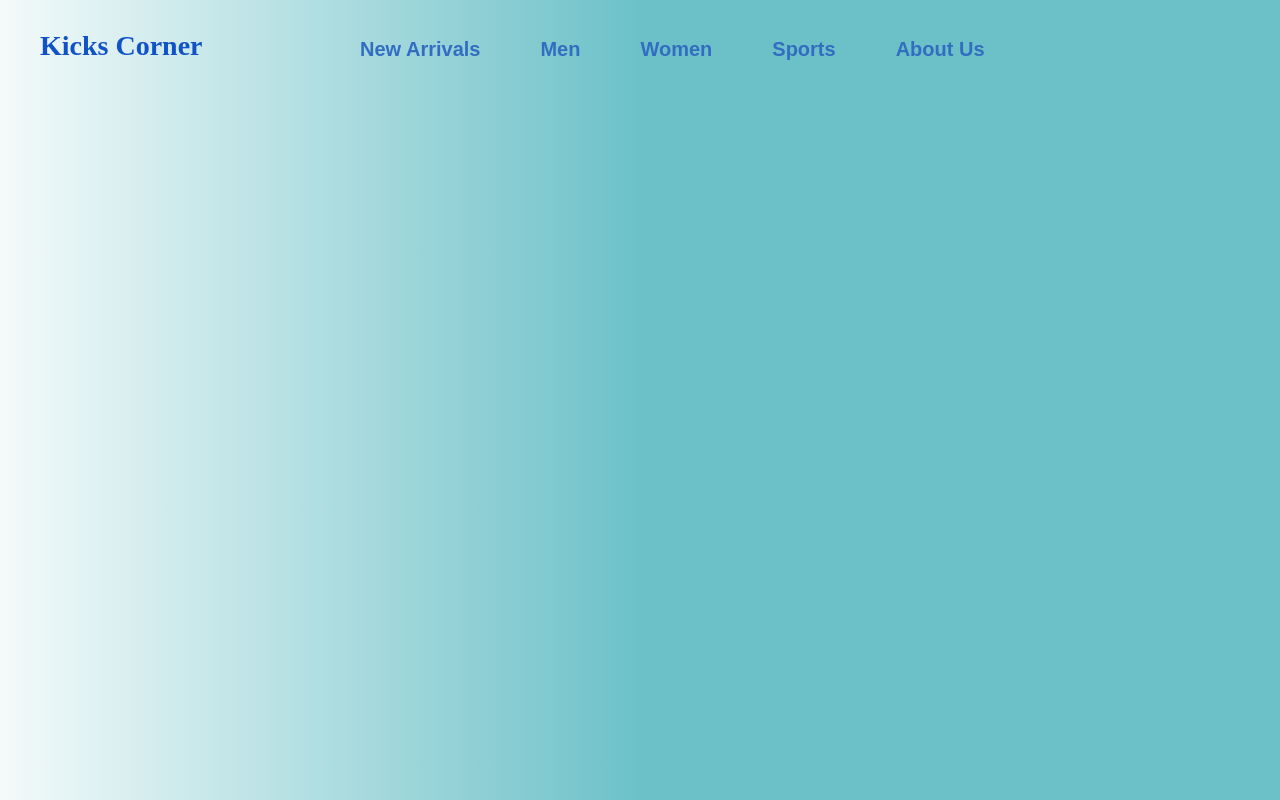
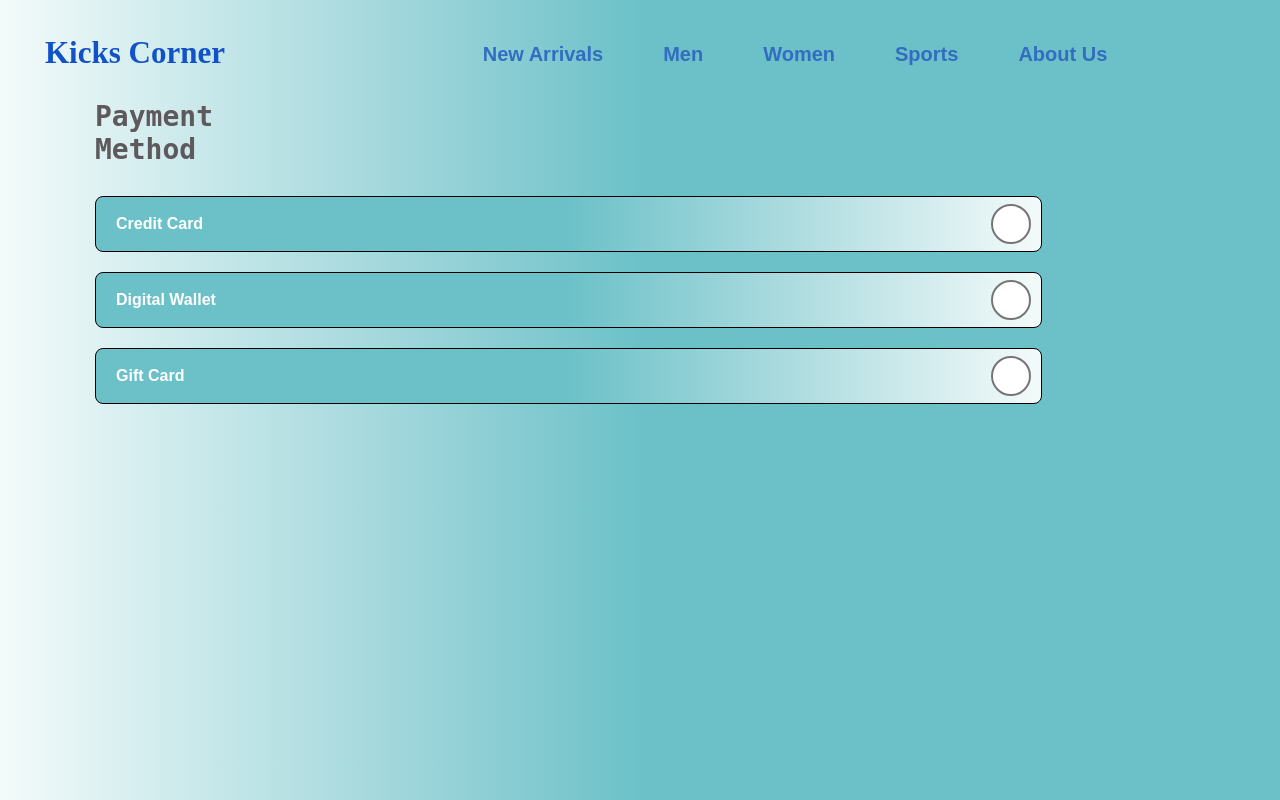
Before and after one commit to OpenStag/project-6, a PHP site: page / in a window 1280 px wide. Run offline with PHP 8.4, Linux system fonts and the light colour scheme.

Commit message:
Add the payment method including payment options with radio buttons. Add the favourite icon to the navbar.

```diff
--- a/index.html
+++ b/index.html
@@ -13,7 +13,13 @@
   <div class="cart">
     <a href="#">
         <img src="images/cart.png" alt="Cart Icon" class="cart-icon">
+            </a>
+</div>
+<div class="heart">
+    <a href="#">
+        <img src="images/heart.png" alt="Heart Icon" class="heart-icon">
     </a>
+
 </div>
             <div class="icon">
                 <h2 class="logo">Kicks Corner</h2>
@@ -34,6 +40,29 @@
 
     </div>
 
+<main>
+    <div class="payment-method">
+        <h1>Payment Method</h1>
+    </div>
+
+    <div class="payment-method-button">
+        <span>Credit Card</span>
+        <input type="radio" class="radio-button" name="payment" value="credit-card">
+    </div>
+
+    <div class="payment-method-button">
+        <span>Digital Wallet</span>
+        <input type="radio" class="radio-button" name="payment" value="digital-wallet">
+    </div>
+    <div class="payment-method-button">
+        <span>Gift Card</span>
+        <input type="radio" class="radio-button" name="payment" value="gift-card">
+    </div>
+
+</main>
+
+
+
 
 
 
--- a/style.css
+++ b/style.css
@@ -9,7 +9,7 @@
   min-height: 100vh;
   margin: 0;
   font-family: 'Arial', sans-serif;
-  padding: 20px;
+  padding: 25px;
 
 }
 
@@ -29,7 +29,7 @@
 
 .logo{
     color: rgb(17, 82, 199);
-    font-size: 28px;
+    font-size: 31px;
     font-family:'Times New Roman';
     padding-left: 20px;
     float: left;
@@ -37,14 +37,15 @@
 }
 
 .menu{
-    width: 900px;
+    width: 1000px;
     height: 70px;
     float: left;
+
 
 }
 
 ul{
-    float: left;
+    float: center;
     display: flex;
     justify-content: center;
     align-items: center;
@@ -81,7 +82,8 @@ body, html {
 .cart{
     position: absolute;
     top: 10px;
-    right: 100px;
+    right: 150px;
+    padding: 7px;
 }
 
 .cart-icon {
@@ -94,3 +96,89 @@ body, html {
 .cart-icon:hover {
     opacity: 1;           /* fully visible on hover */
 }
+
+.heart{
+    position: absolute;
+    top: 10px;
+    right: 100px;
+    padding: 7px;
+}
+
+.heart-icon {
+    width: 28px;
+    height: 28px;
+    opacity: 0.7;         /* semi-transparent */
+    transition: opacity 0.3s;
+}
+
+.heart-icon:hover {
+    opacity: 1;           /* fully visible on hover */
+}
+
+.payment-method {
+    width: 20%;
+    height: 50%;
+    font-size: 14px;
+    color: rgb(93, 89, 93);
+    display: flex;
+    font-family: 'Roboto Mono', monospace;
+    font-weight: 500;
+    justify-content: center;
+    align-items: center;
+    padding-top: 5px;
+    padding-left: 70px;
+}
+
+.payment-method-button{
+    width:77%;
+    margin-top: 30px;
+    margin-left: 70px;
+    margin-bottom: -10px;
+    border-radius: 8px;
+    padding: 17px 20px;
+    background: linear-gradient(90deg,rgb(108, 193, 200) 50%, rgb(244, 250, 250) 100% );
+    border: black 1px solid;
+    cursor: pointer;
+    font-family: Arial, Helvetica, sans-serif;
+    font-size: 16px;
+    color: white;
+    font-weight: bold;
+    display: flex;
+    justify-content: space-between;
+    align-items: center;
+    padding-left: 20px;
+
+}
+
+.radio-button{
+    accent-color: rgb(0, 93, 144);
+    margin:0;
+    font:inherit;
+    color:rgb(0, 93, 144);
+    transform:scale(2);
+    width:20px;
+    height:20px;
+    border-radius:50%;
+    border-color: rgb(0, 93, 144);
+    display:grid;
+    place-content:center;
+    cursor:pointer;
+    position:relative;
+}
+
+.radio-button::before{
+    content:"";
+    width:10px;
+    height:10px;
+    border-radius:50%;
+    transform:scale(0);
+    border-color:rgb(0, 93, 144);
+    transition:120ms transform ease-in-out;
+    background-color:rgb(0, 93, 144);
+
+}
+.radio-button:checked::before{
+    transform:scale(1);
+
+
+}
```
Also changed, not shown: images/heart.png (added).
